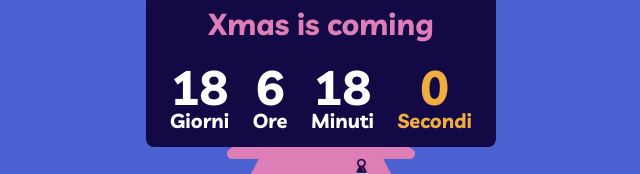
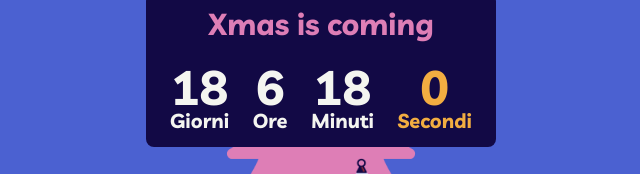
Before and after one commit to asaggse/Xmas-is-coming, a plain HTML site: page index.html in a window 1280 px wide. Shown: the part 129-303 px from the top of the page, without its empty margins (319-959 px from the left). Drawn offline with Linux system fonts and the light colour scheme.

Commit message:
Update style.css

```diff
--- a/style.css
+++ b/style.css
@@ -3,10 +3,10 @@
     blue: #4b61d1;
     dark blue: #120945;
     gray: #d4d7f5;
-    green: #306753;
+    green: #008c45;
     pink: #de7eb6;
     yellow: #f2ad41;
-    white: #ffffff;
+    white: #f4f5f0;
 */
 
 /* CSS Reset */
@@ -58,7 +58,7 @@ h1 {
 }
 
 .counter-block {
-   color: #ffffff;
+   color: #f4f5f0;
    text-align: center;
    font-weight: 600;
 }
```
